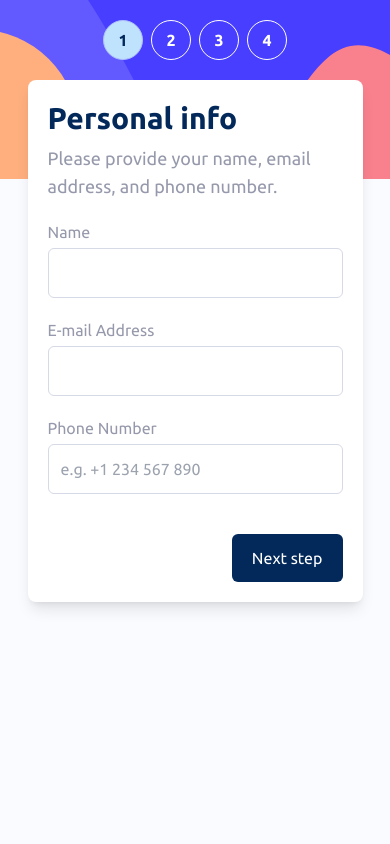
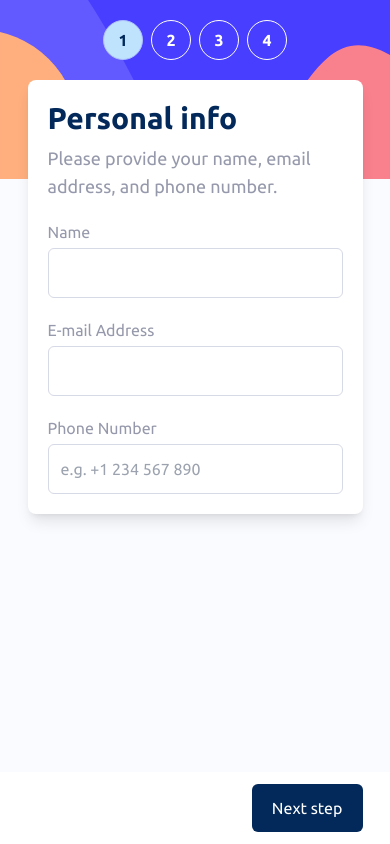
Before and after one commit to jzaplet/saas-checkout, a React (Vite) app: page / in a window 390 px wide. Built offline with nearby package versions, Linux system fonts and the light colour scheme.

Commit message:
Improved NavButtons for mobile

```diff
--- a/src/components/forms/inputs/TextInput.tsx
+++ b/src/components/forms/inputs/TextInput.tsx
@@ -10,7 +10,7 @@ type Props = {
 
 function TextInput(props: Props): JSX.Element {
   return (
-    <div className="mb-5">
+    <div>
       <div className="flex place-content-between text-cool-gray font-sm mb-1">
         <label htmlFor="name">{props.label}</label>
         {props.error && <span className="text-strawberry-red font-bold">{props.error.message}</span>}
--- a/src/components/section/Header.tsx
+++ b/src/components/section/Header.tsx
@@ -5,7 +5,7 @@ type Props = {
 
 function Header(props: Props): JSX.Element {
   return (
-    <div className="xl:mt-8 mb-5 xl:mb-0">
+    <div className="xl:mt-8 xl:mb-0">
       <h1 className="text-3xl font-bold text-marine-blue mb-2">{props.title}</h1>
       <p className="text-cool-gray text-lg">{props.description}</p>
     </div>
--- a/src/components/section/NavButtons.tsx
+++ b/src/components/section/NavButtons.tsx
@@ -14,7 +14,8 @@ function NavButtons(props: Props): JSX.Element {
   }
 
   return (
-    <div className="flex place-content-between mt-5 xl:mt-0 xl:mb-4 w-full">
+    <div className="fixed xl:relative left-0 bottom-0 bg-white w-full py-3 xl:py-0 xl:mb-5">
+      <div className="mx-auto flex items-center place-content-between max-w-[375px] px-5 xl:px-0 xl:max-w-none w-full">
         {currentStep > 1 ? (
           <button type="button" onClick={stepBack} className="text-cool-gray">
             Go Back
@@ -30,6 +31,7 @@ function NavButtons(props: Props): JSX.Element {
           {props.btnText}
         </button>
       </div>
+    </div>
   );
 }
 
--- a/src/views/PersonalInfo.tsx
+++ b/src/views/PersonalInfo.tsx
@@ -38,7 +38,7 @@ function PersonalInfo(): JSX.Element {
   return (
     <form onSubmit={onSubmit} className="grid grid-cols-1 place-content-between h-full">
       <Header title="Personal info" description="Please provide your name, email address, and phone number." />
-      <div>
+      <div className="grid gap-5 mt-5 xl:mt-0">
         <TextInput label="Name" fieldName="name" error={errors.name} register={register} />
         <TextInput label="E-mail Address" fieldName="email" error={errors.email} register={register} />
         <TextInput
--- a/src/views/SelectPlan.tsx
+++ b/src/views/SelectPlan.tsx
@@ -62,7 +62,7 @@ function SelectPlan(): JSX.Element {
   return (
     <form onSubmit={onSubmit} className="grid grid-cols-1 place-content-between h-full">
       <Header title="Select your plan" description="You have the option of monthly or yearly billng." />
-      <div>
+      <div className="mt-5 xl:mt-0">
         {plans.length < 1 && (
           <div className="flex justify-center py-5">
             <Spinner />
```
Lines whose indentation alone changed are shown as unchanged.
